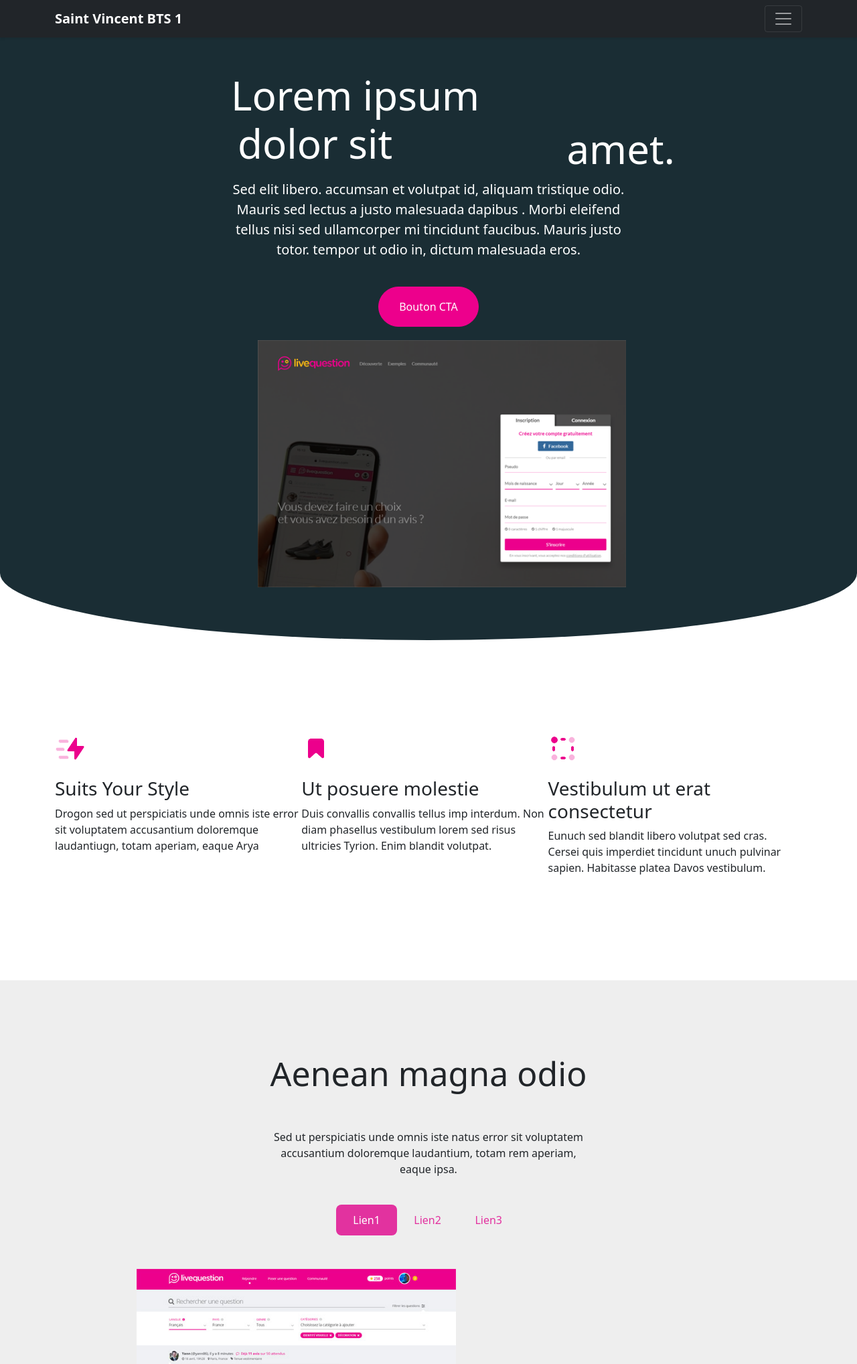
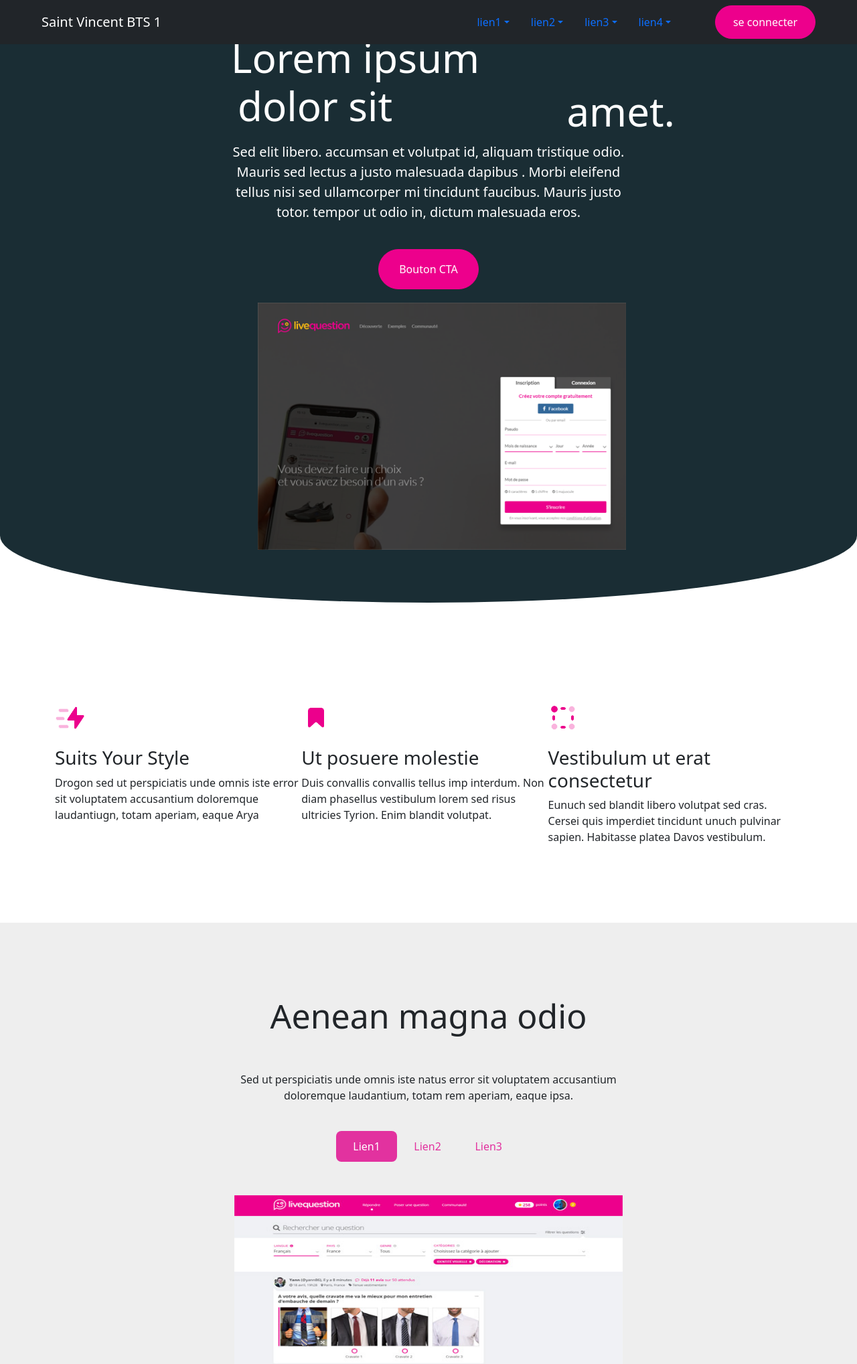
Before and after one commit to N0SAFE/livequestion, a PHP site: page / in a window 1280 px wide. Shown: the top 2037 px of the page at 67% size. Run offline with PHP 8.4, Linux system fonts and the light colour scheme; some libraries are stand-ins or nearby versions.

Commit message:
finition de la partie integration

```diff
--- a/Css/style_index.css
+++ b/Css/style_index.css
@@ -27,6 +27,31 @@ header .navleft {
 
 header .navright {
     padding-right: 20%;
+}
+
+header .buttonNavbar {
+    height: 50px;
+    width: 150px;
+}
+
+header .navbarRight {
+    margin-right: 50px;
+}
+
+header .navbarLeft {
+    margin-left: 50px;
+}
+
+@media screen and (max-width:768px) {
+    nav .navbarLeft {
+        margin-left: 0;
+    }
+}
+
+@media screen and (max-width:850px) {
+    nav .navbarRight {
+        margin-right: 0;
+    }
 }
 
 
@@ -144,13 +169,20 @@ header .navright {
 
 /*section 2*/
 
-.section2 {
-    padding-top: 140px;
-    padding-bottom: 140px;
+.section2 .tailleImg {
+    size: 45px;
 }
 
-.section2 .tailleImg {
-    size: 45px;
+@media screen and (max-width:1000px) {
+    .section2 .notMedia {
+        display: none;
+    }
+}
+
+@media screen and (min-width:1001px) {
+    .section2 .media {
+        display: none;
+    }
 }
 
 
@@ -187,6 +219,29 @@ header .navright {
     height: 470px;
 }
 
+@media (max-width: 600px) {
+    .section3 .center-600-px {
+        width: 80%;
+    }
+}
+
+@media screen and (max-width:1420px) {
+    .section3 .container .img-up {
+        width: 580px;
+    }
+    .section3 .container .placementImg {
+        margin: 0 auto;
+        width: 580px;
+    }
+    .section3 .container .container-text {
+        padding: 0;
+        padding-top: 10px;
+        float: none;
+        margin: 0 auto;
+        width: 580px;
+    }
+}
+
 
 /* big black */
 
@@ -199,10 +254,8 @@ header .navright {
 }
 
 .bigBlack h2 {
-    color: #FFFFFF;
+    color: #050303;
     display: inline-block;
-    padding-top: 200px;
-    padding-bottom: 200px;
 }
 
 
--- a/index.html
+++ b/index.html
@@ -17,36 +17,50 @@
 <body>
 
     <header>
-        <div class="collapse bg-dark" id="navbarHeader">
-            <div class="container">
-                <div class="row">
-                    <div class="col-sm-8 col-md-7 py-4">
-                        <h4 class="text-white">About</h4>
-                        <p class="text-muted">Add some information about the album below, the author, or any other background context. Make it a few sentences long so folks can pick up some informative tidbits. Then, link them off to some social networking sites or contact
-                            information.
-                        </p>
+        <nav class="navbar navbar-expand-md navbar-dark fixed-top bg-dark">
+            <div class="container-fluid">
+                <span class="navbar-brand navbarLeft" href="#">Saint Vincent BTS 1</span>
+                <div class="collapse navbar-collapse" id="navbarCollapse">
+                    <ul class="me-auto"></ul>
+                    <div class="nav-item dropdown">
+                        <a class="nav-link dropdown-toggle" href="#" id="dropdown01" data-bs-toggle="dropdown" aria-expanded="false">lien1</a>
+                        <ul class="dropdown-menu" aria-labelledby="dropdown01">
+                            <li><a class="dropdown-item" href="#">Action</a></li>
+                            <li><a class="dropdown-item" href="#">Another action</a></li>
+                            <li><a class="dropdown-item" href="#">Something else here</a></li>
+                        </ul>
                     </div>
-                    <div class="col-sm-4 offset-md-1 py-4">
-                        <h4 class="text-white">Contact</h4>
-                        <ul class="list-unstyled">
-                            <li><a href="#" class="text-white">Follow on Twitter</a></li>
-                            <li><a href="#" class="text-white">Like on Facebook</a></li>
-                            <li><a href="#" class="text-white">Email me</a></li>
+                    <div class="nav-item dropdown">
+                        <a class="nav-link dropdown-toggle" href="#" id="dropdown01" data-bs-toggle="dropdown" aria-expanded="false">lien2</a>
+                        <ul class="dropdown-menu" aria-labelledby="dropdown01">
+                            <li><a class="dropdown-item" href="#">Action</a></li>
+                            <li><a class="dropdown-item" href="#">Another action</a></li>
+                            <li><a class="dropdown-item" href="#">Something else here</a></li>
+                        </ul>
+                    </div>
+                    <div class="nav-item dropdown">
+                        <a class="nav-link dropdown-toggle" href="#" id="dropdown01" data-bs-toggle="dropdown" aria-expanded="false">lien3</a>
+                        <ul class="dropdown-menu" aria-labelledby="dropdown01">
+                            <li><a class="dropdown-item" href="#">Action</a></li>
+                            <li><a class="dropdown-item" href="#">Another action</a></li>
+                            <li><a class="dropdown-item" href="#">Something else here</a></li>
+                        </ul>
+                    </div>
+                    <div class="nav-item dropdown navbarRight">
+                        <a class="nav-link dropdown-toggle" href="#" id="dropdown01" data-bs-toggle="dropdown" aria-expanded="false">lien4</a>
+                        <ul class="dropdown-menu" aria-labelledby="dropdown01">
+                            <li><a class="dropdown-item" href="#">Action</a></li>
+                            <li><a class="dropdown-item" href="#">Another action</a></li>
+                            <li><a class="dropdown-item" href="#">Something else here</a></li>
                         </ul>
                     </div>
                 </div>
-            </div>
-        </div>
-        <div class="navbar navbar-dark bg-dark shadow-sm">
-            <div class="container">
-                <a href="#" class="navbar-brand d-flex align-items-center">
-                    <strong>Saint Vincent BTS 1</strong>
-                </a>
-                <button class="navbar-toggler" type="button" data-bs-toggle="collapse" data-bs-target="#navbarHeader" aria-controls="navbarHeader" aria-expanded="false" aria-label="Toggle navigation">
-                    <span class="navbar-toggler-icon"></span>
+                <button type="button" class="btn btn-primary buttonNavbar navbarRight">se connecter</button>
+                <button class="navbar-toggler" type="button" data-bs-toggle="collapse" data-bs-target="#navbarCollapse" aria-controls="navbarCollapse" aria-expanded="false" aria-label="Toggle navigation">
+                <span class="navbar-toggler-icon"></span>
                 </button>
             </div>
-        </div>
+        </nav>
     </header>
     <section class="Acceuil bg-image container-fluid acceuil clearfix padding-top-50">
         <!--        <img src="images/fondDecran.png" class="imgAcceuil"> -->
@@ -76,7 +90,7 @@
         </div>
     </section>
     <section class="section2">
-        <div class="container clearfix">
+        <div class="container notMedia clearfix padding-top-150 padding-bottom-100">
             <div class="gap-3 float-start">
                 <img class="tailleImg" src="images/i1.png">
                 <h3 class="padding-top-20">Suits Your Style</h3>
@@ -93,9 +107,26 @@
                 <p>Eunuch sed blandit libero volutpat sed cras. Cersei quis imperdiet tincidunt unuch pulvinar sapien. Habitasse platea Davos vestibulum.</p>
             </div>
         </div>
+        <div class="container media padding-top-50 padding-bottom-50">
+            <div class="">
+                <img class="tailleImg" src="images/i1.png">
+                <h3 class="padding-top-20">Suits Your Style</h3>
+                <p>Drogon sed ut perspiciatis unde omnis iste error sit voluptatem accusantium doloremque laudantiugn, totam aperiam, eaque Arya</p>
+            </div>
+            <div class="">
+                <img class="tailleImg" src="images/i2.png">
+                <h3 class="padding-top-20">Ut posuere molestie</h3>
+                <p>Duis convallis convallis tellus imp interdum. Non diam phasellus vestibulum lorem sed risus ultricies Tyrion. Enim blandit volutpat.</p>
+            </div>
+            <div class="">
+                <img class="tailleImg" src="images/i3.png">
+                <h3 class="padding-top-20">Vestibulum ut erat consectetur</h3>
+                <p>Eunuch sed blandit libero volutpat sed cras. Cersei quis imperdiet tincidunt unuch pulvinar sapien. Habitasse platea Davos vestibulum.</p>
+            </div>
+        </div>
     </section>
     <section class="section3 padding-top-75 padding-bottom-50">
-        <div class="container center-40-percent">
+        <div class="container center-600-px">
             <h1 class="text-center">Aenean magna odio</h1>
             <p class="padding-top-20 text-center">Sed ut perspiciatis unde omnis iste natus error sit voluptatem accusantium doloremque laudantium, totam rem aperiam, eaque ipsa.</p>
             <div class="container clearfix padding-top-25 center-300-px lien">
@@ -105,8 +136,10 @@
             </div>
         </div>
         <div id="firstlink" class="container center-70-percent lien1 padding-top-50 clearfix">
-            <img src="images/step-2.jpg" class="img-up float-start">
-            <div class="container float-start gap-2 padding-left-50 padding-top-50">
+            <div class="placementImg">
+                <img src="images/step-2.jpg" class="img-up float-start">
+            </div>
+            <div class="container float-start gap-2 padding-left-50 padding-top-50 container-text">
                 <h2 class="float-none">Praesent vitae velit tristique old alos</h2>
                 <p>Ned ut perspiciatis unde omnis iste natus error sit voluptatem accusantium doloremque laudantium, totam rem aperiam, eaque ipsa.</p>
                 <div class="container clearfix bg-white">
@@ -124,7 +157,9 @@
                     <p>"Aliquam gravida magna ut"</p>
                 </div>
             </div>
-            <img src="images/step-3.jpg" class="img-up float-start padding-left-50">
+            <div class="placementImg">
+                <img src="images/step-3.jpg" class="img-up float-start padding-left-50">
+            </div>
         </div>
         <div id="thirdlink" class="container center-70-percent lien3 padding-top-50 clearfix">
             <div class="container float-start gap-400-px padding-top-50">
@@ -135,10 +170,12 @@
                     <p>"malesuada."</p>
                 </div>
             </div>
-            <img src="images/step-4.png" class="img-up float-start padding-left-50">
+            <div class="placementImg">
+                <img src="images/step-4.png" class="img-up float-start padding-left-50">
+            </div>
         </div>
     </section>
-    <section class="section4 padding-top-100 padding-bottom-100 ">
+    <section class="section4 padding-top-250 padding-bottom-250 ">
         <div class="container-fluid bigBlack badge ">
             <img src="images/iplay.png " class="iplay">
             <h2>"Nulla venenatis magna fringilla"</h2>
```
